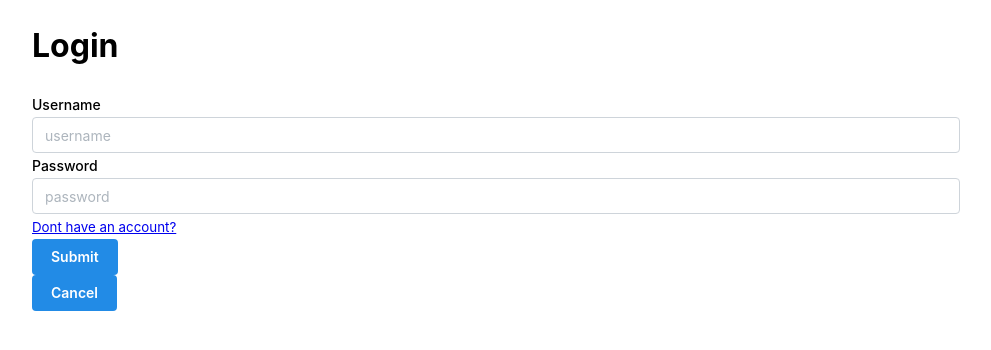
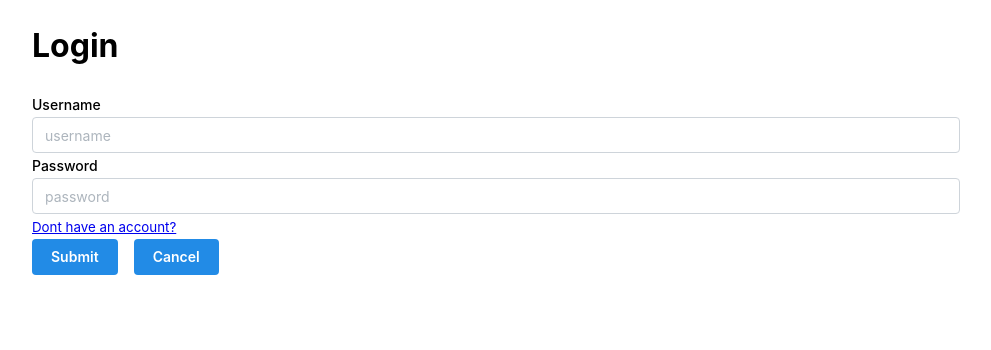
Before and after one commit to sechols223/CMPS-420-Project, a React (Vite) app: page /loginform in a window 1280 px wide. Shown: the top 350 px of the page, without its empty margins (144-1135 px from the left). Built offline with nearby package versions, Linux system fonts and the light colour scheme.

Commit message:
Cancel button fix
fixed cancel button - now in line and inside the form

```diff
--- a/src/login/login-form.tsx
+++ b/src/login/login-form.tsx
@@ -1,6 +1,6 @@
-import { SubmitHandler, useForm } from 'react-hook-form';
+import { useForm } from 'react-hook-form';
 import { Link } from 'react-router-dom';
-import { Button, Container, TextInput } from '@mantine/core';
+import { Button, Container, Group, Space, TextInput } from '@mantine/core';
 
 export function LoginForm() {
   const {
@@ -11,7 +11,7 @@ export function LoginForm() {
   } = useForm();
 
   return (
-    <div className="loginform">
+    <>
       <Container>
         <h1>Login</h1>
         <form onSubmit={handleSubmit((data) => console.log(data))}>
@@ -21,10 +21,13 @@ export function LoginForm() {
             <Link to="/signupform">Dont have an account?</Link>
           </small>
           <br></br>
-          <Button type="submit">Submit</Button>
+
+          <Group>
+            <Button type="submit">Submit</Button>
+            <Button type="button">Cancel</Button>
+          </Group>
         </form>
-        <Button type="button">Cancel</Button>
       </Container>
-    </div>
+    </>
   );
 }
```
